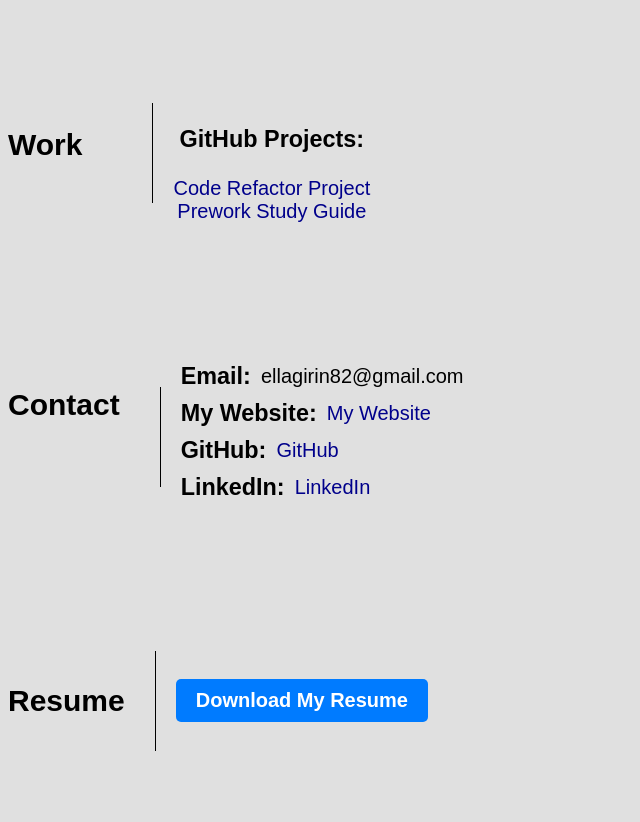
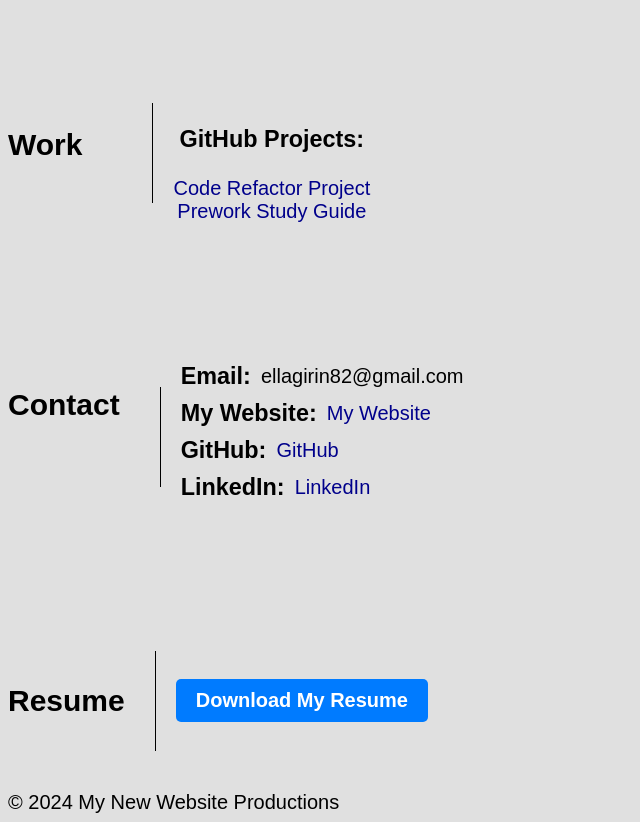
Before and after one commit to ellafsd/My-Portfolio, a plain HTML site: page index.html in a window 1280 px wide. Shown: the part 681-1503 px from the top of the page, without its empty margins (0-640 px from the left). Before the commit the page ends 1472 px from the top, so only its background shows below. Drawn offline with Linux system fonts and the light colour scheme.

Commit message:
Added footer to HTML

```diff
--- a/index.html
+++ b/index.html
@@ -92,9 +92,8 @@
        </div>
   </div>
 
-
-    <footer>
-
+  <footer>
+    © 2024 My New Website Productions
   </footer>
 </body>
 
```
